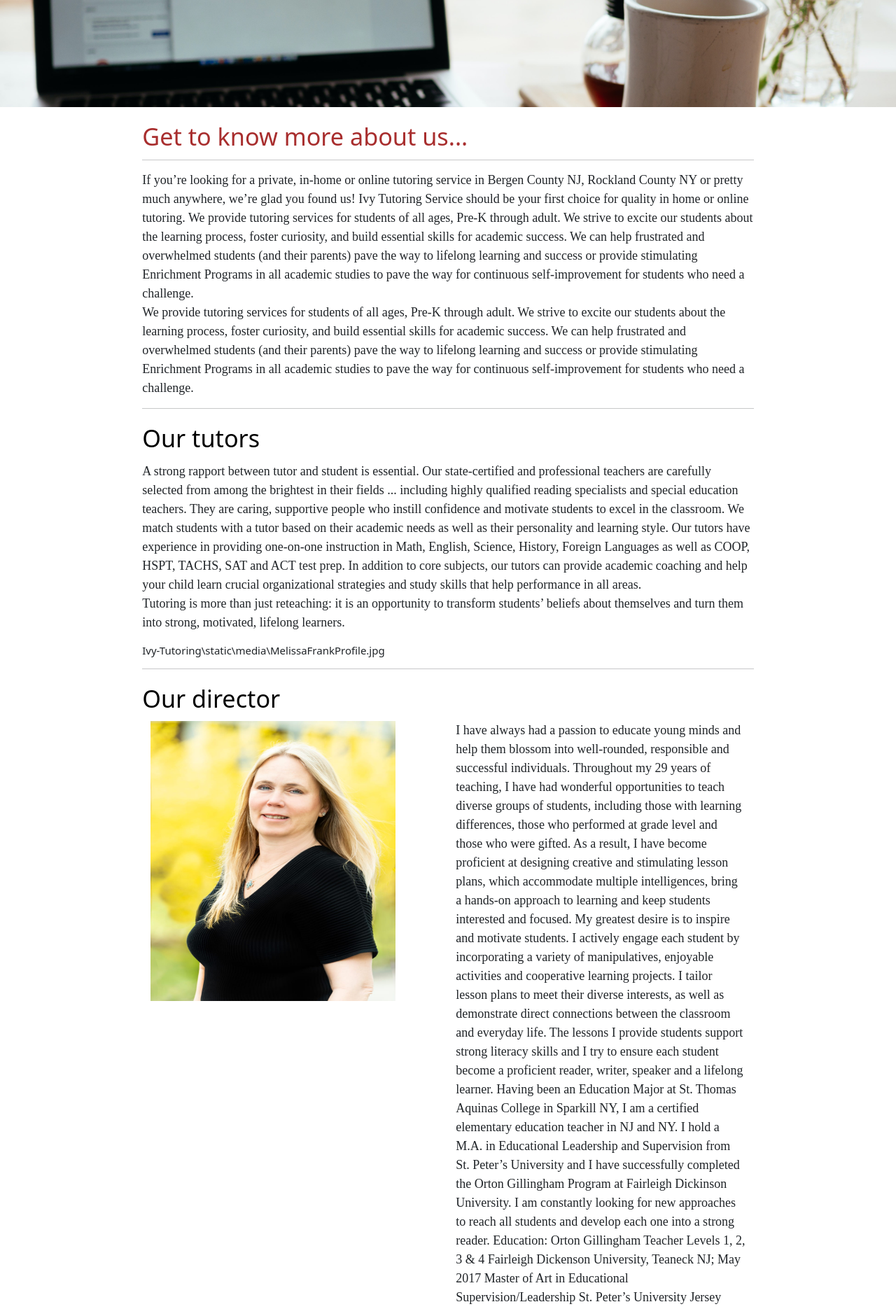
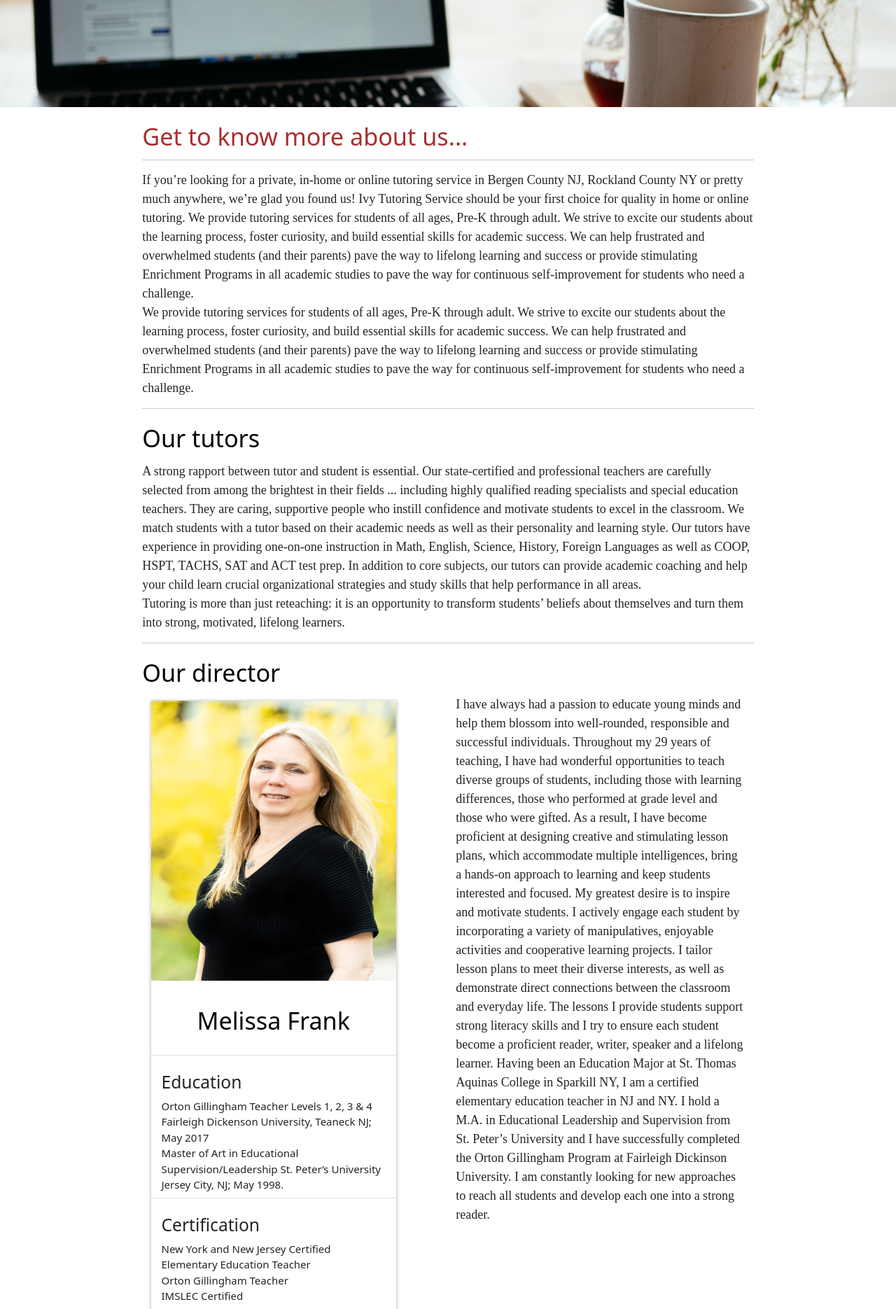
Before and after one commit to IanHShin/Ivy-Tutoring, a Django app: page /AboutUs in a window 1280 px wide. Shown: the part 411-2281 px from the top of the page at 70% size. Run offline with Django 3.2, Linux system fonts and the light colour scheme; some libraries are stand-ins or nearby versions; some web fonts are replaced.

Commit message:
Updated About us page

```diff
--- a/main/templates/main/AboutUs.html
+++ b/main/templates/main/AboutUs.html
@@ -52,13 +52,39 @@
             </font>
         </p>
         </div>
-        Ivy-Tutoring\static\media\MelissaFrankProfile.jpg
         <hr>
         <h4 class="" style="text-align:left;"><font color="black">Our director </font></h4>
         <div>
             <div class="row">
                 <div class="col-md-6 col-xs-6 text-right">
-                    <img src="{%static 'media\MelissaFrankProfile.jpg' %}"  style="height: 400; width: 350;"/>
+                    <div class="card" style="width: 23.5rem;">
+                        <img class="card-img-top" src="{%static 'media\MelissaFrankProfile.jpg' %}"  alt="Card image cap" style="height: 400; width: 350;"/>
+                        <div class="card-body" >
+                            <p class="card-text">
+                              <h4 class="" style="text-align:center;"><strong><font color="Black">Melissa Frank</font></strong></h4>
+                            </p>
+                        </div>
+                        <ul class="list-group list-group-flush">
+                            <li class="list-group-item">
+                                <h5> Education </h5>
+                                <ul>
+                                    <li>Orton Gillingham Teacher Levels 1, 2, 3 & 4
+                                        Fairleigh Dickenson University, Teaneck NJ; May 2017</li>
+                                    <li>Master of Art in Educational Supervision/Leadership
+                                        St. Peter’s University Jersey City, NJ; May 1998.</li>
+                                </ul>
+
+                            </li>
+                            <li class="list-group-item">
+                                <h5>Certification</h5>
+                                New York and New Jersey Certified Elementary Education Teacher
+                                <br>
+                                Orton Gillingham Teacher
+                                <br>
+                                IMSLEC Certified
+                            </li>
+                          </ul>
+                      </div>
                 </div>
                 <div class="col-md-6 col-xs-6" >
                   <p style = "font-family: Comic Sans ">
@@ -69,19 +95,6 @@
 
                         Having been an Education Major at St. Thomas Aquinas College in Sparkill NY, I am a certified elementary education teacher in NJ and NY. I hold a M.A. in Educational Leadership and Supervision from St. Peter’s University and I have successfully completed the Orton Gillingham Program at Fairleigh Dickinson University. I am constantly looking for new approaches to reach all students and develop each one into a strong reader.
 
-
-                        Education:  	Orton Gillingham Teacher Levels 1, 2, 3 & 4
-                                          Fairleigh Dickenson University, Teaneck NJ; May 2017
-
-                                Master of Art in Educational Supervision/Leadership
-                                         St. Peter’s University Jersey City, NJ; May 1998.
-
-                                         Bachelor of Science in Elementary Education
-                                         St. Thomas Aquinas College, Sparkill, NY; May 1992
-
-                        Certification: New York and New Jersey Certified Elementary Education Teacher
-                                Orton Gillingham Teacher
-                                IMSLEC Certified
 
                     </font>
                 </p>
```
Also changed, not shown: db.sqlite3.
